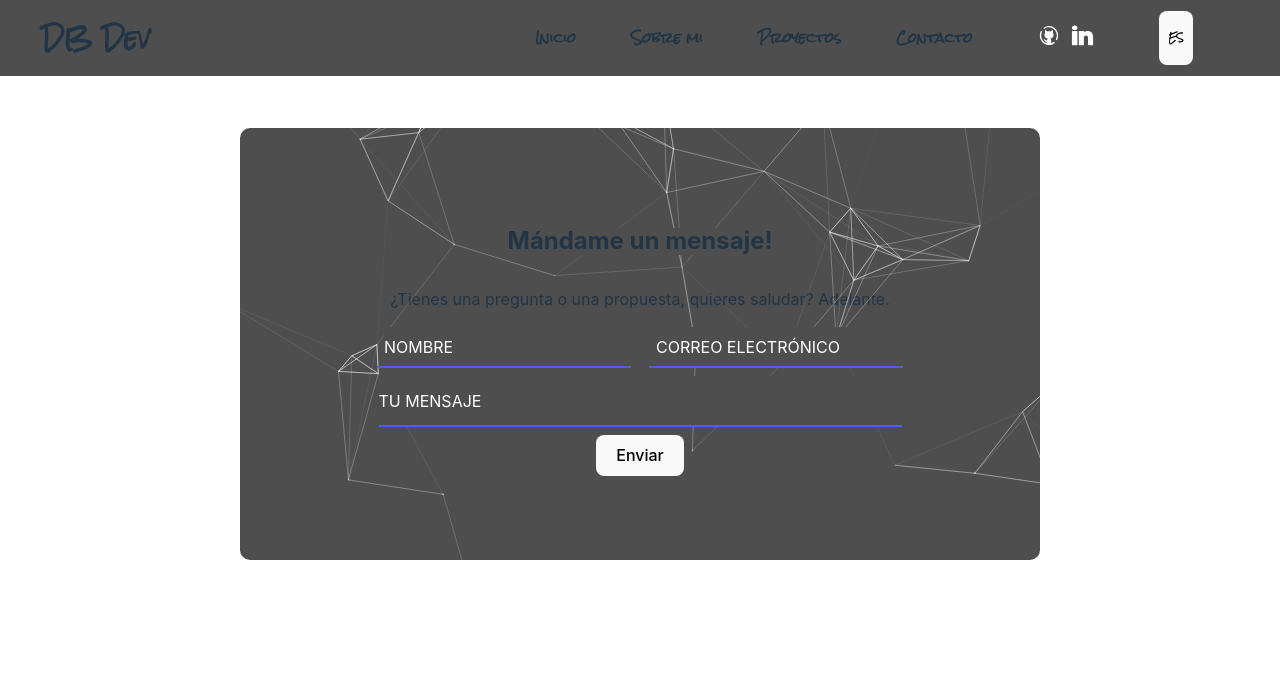
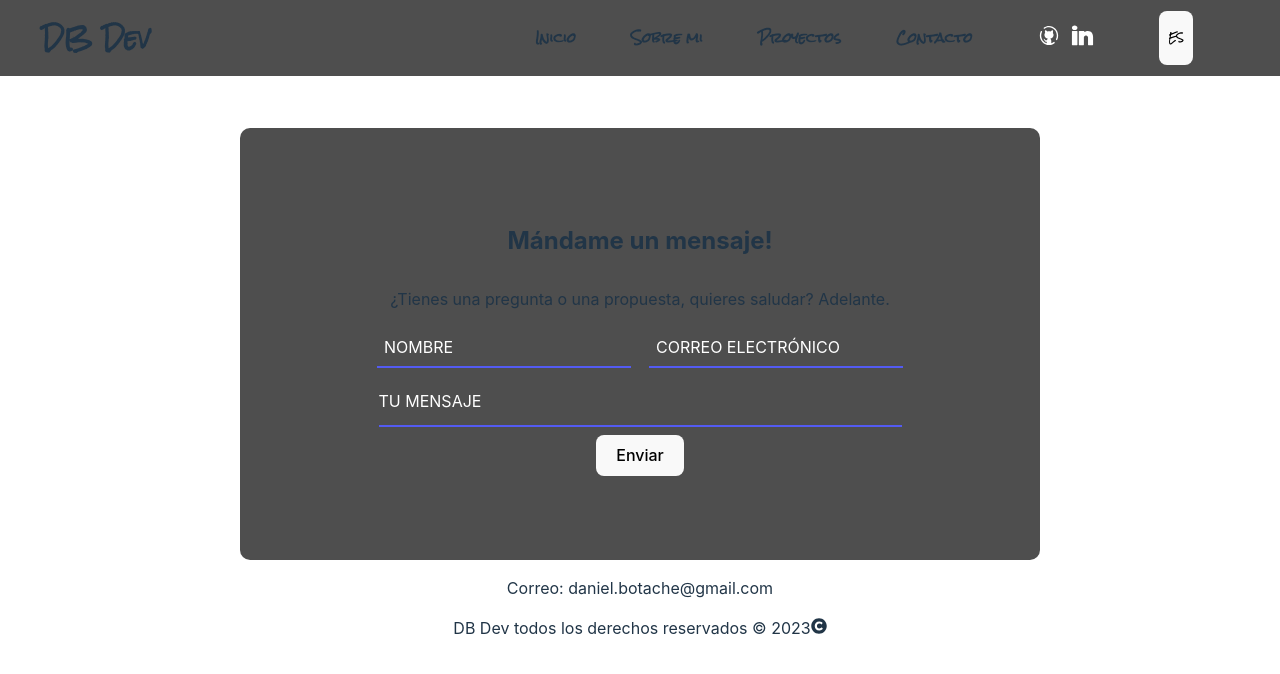
Before and after one commit to Daniel-Botache/Portfolio, a React (Vite) app in the folder Portfolio/: page /contact in a window 1280 px wide. Shown: the top 674 px of the page. Built offline with nearby package versions, Linux system fonts and the light colour scheme.

Commit message:
agrega el contacto a la página principal

```diff
--- a/Portfolio/src/App.jsx
+++ b/Portfolio/src/App.jsx
@@ -4,6 +4,7 @@ import Home from "./components/Home/Home";
 import Projects from "./components/Projects/Projects";
 import Contact from "./components/Contact/Contact";
 import { Routes, Route } from "react-router-dom";
+import Footer from "./components/Footer/Footer";
 function App() {
   return (
     <>
@@ -13,6 +14,7 @@ function App() {
         <Route path="/projects" element={<Projects />} />
         <Route path="/contact" element={<Contact />} />
       </Routes>
+      <Footer />
     </>
   );
 }
--- a/Portfolio/src/components/Contact/Contact.jsx
+++ b/Portfolio/src/components/Contact/Contact.jsx
@@ -2,19 +2,8 @@ import React from "react";
 import styles from "./Contact.module.css";
 import { useState, useRef } from "react";
 import validation from "./validation";
-import Particles from "react-tsparticles";
-import { loadSlim } from "tsparticles-slim";
-import { useCallback } from "react";
 
-const Contact = ({ login }) => {
-  const particlesInit = useCallback(async (engine) => {
-    console.log(engine);
-    await loadSlim(engine);
-  }, []);
-
-  const particlesLoaded = useCallback(async (container) => {
-    await console.log(container);
-  }, []);
+const Contact = () => {
   const [usernameClicked, setUsernameClicked] = useState(false);
   const [passwordClicked, setPasswordClicked] = useState(false);
   const [mesaggeClicked, setMessageClicked] = useState(false);
@@ -63,83 +52,6 @@ const Contact = ({ login }) => {
   const [errors, setErrors] = useState({});
   return (
     <div>
-      <div className={styles.particlesContainer}>
-        <Particles
-          id="tsparticles"
-          init={particlesInit}
-          loaded={particlesLoaded}
-          options={{
-            background: {
-              color: {
-                value: "transparent",
-              },
-            },
-            fpsLimit: 120,
-            interactivity: {
-              events: {
-                onClick: {
-                  enable: true,
-                  mode: "push",
-                },
-                onHover: {
-                  enable: true,
-                  mode: "repulse",
-                },
-                resize: true,
-              },
-              modes: {
-                push: {
-                  quantity: 4,
-                },
-                repulse: {
-                  distance: 100,
-                  duration: 0.4,
-                },
-              },
-            },
-            particles: {
-              color: {
-                value: "#ffffff",
-              },
-              links: {
-                color: "#ffffff",
-                distance: 150,
-                enable: true,
-                opacity: 0.5,
-                width: 1,
-              },
-              move: {
-                direction: "bottom-left",
-                enable: true,
-                outModes: {
-                  default: "bounce",
-                },
-                random: true,
-                speed: 0.5,
-                straight: true,
-              },
-              number: {
-                density: {
-                  enable: true,
-                  area: 800,
-                },
-                value: 70,
-              },
-              opacity: {
-                value: 0.5,
-              },
-              shape: {
-                type: "circle",
-              },
-              size: {
-                value: { min: 0.1, max: 1 },
-              },
-            },
-            detectRetina: true,
-          }}
-        />
-      </div>
-
       <div className={styles.portalContainer}>
         <form onSubmit={handleSubmit}>
           <div className={styles.container}>
--- /dev/null
+++ b/Portfolio/src/components/Footer/Footer.jsx
@@ -0,0 +1,21 @@
+import React from "react";
+import { FaCopyright } from "react-icons/fa";
+import styles from "./Footer.module.css";
+const Footer = () => {
+  return (
+    <footer>
+      <div className="footer-content">
+        <div className="footer-info">
+          <p>Correo: daniel.botache@gmail.com</p>
+          <p>
+            DB Dev todos los derechos reservados &copy;{" "}
+            {new Date().getFullYear()}
+            <FaCopyright />
+          </p>
+        </div>
+      </div>
+    </footer>
+  );
+};
+
+export default Footer;
--- a/Portfolio/src/components/Home/Home.jsx
+++ b/Portfolio/src/components/Home/Home.jsx
@@ -1,12 +1,14 @@
 import React from "react";
 import About from "../About/About.jsx";
 import Landing from "../Landing/Landing";
+import Contact from "../Contact/Contact.jsx";
 
 const Home = () => {
   return (
     <div>
       <Landing />
       <About />
+      <Contact />
     </div>
   );
 };
--- /dev/null
+++ b/package.json
@@ -0,0 +1,5 @@
+{
+  "dependencies": {
+    "react-icons": "^4.11.0"
+  }
+}
```
Also changed, not shown: Portfolio/src/components/Footer/Footer.module.css (added), 1 other file (tests, documents, lock files or other folders).
